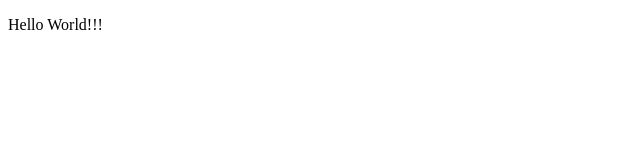
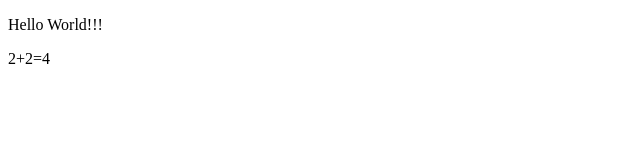
Before and after one commit to Gi0nt64/ID-Assignment1, a plain HTML site: page index.html in a window 1280 px wide. Shown: the full height of the page, 0-640 px from the left. Drawn offline with Linux system fonts and the light colour scheme.

Commit message:
hello world and addition

```diff
--- a/index.html
+++ b/index.html
@@ -4,4 +4,5 @@
 </head>
 <body>
     <p>Hello World!!!</p>
+    <p>2+2=4</p>
 </body>
```
